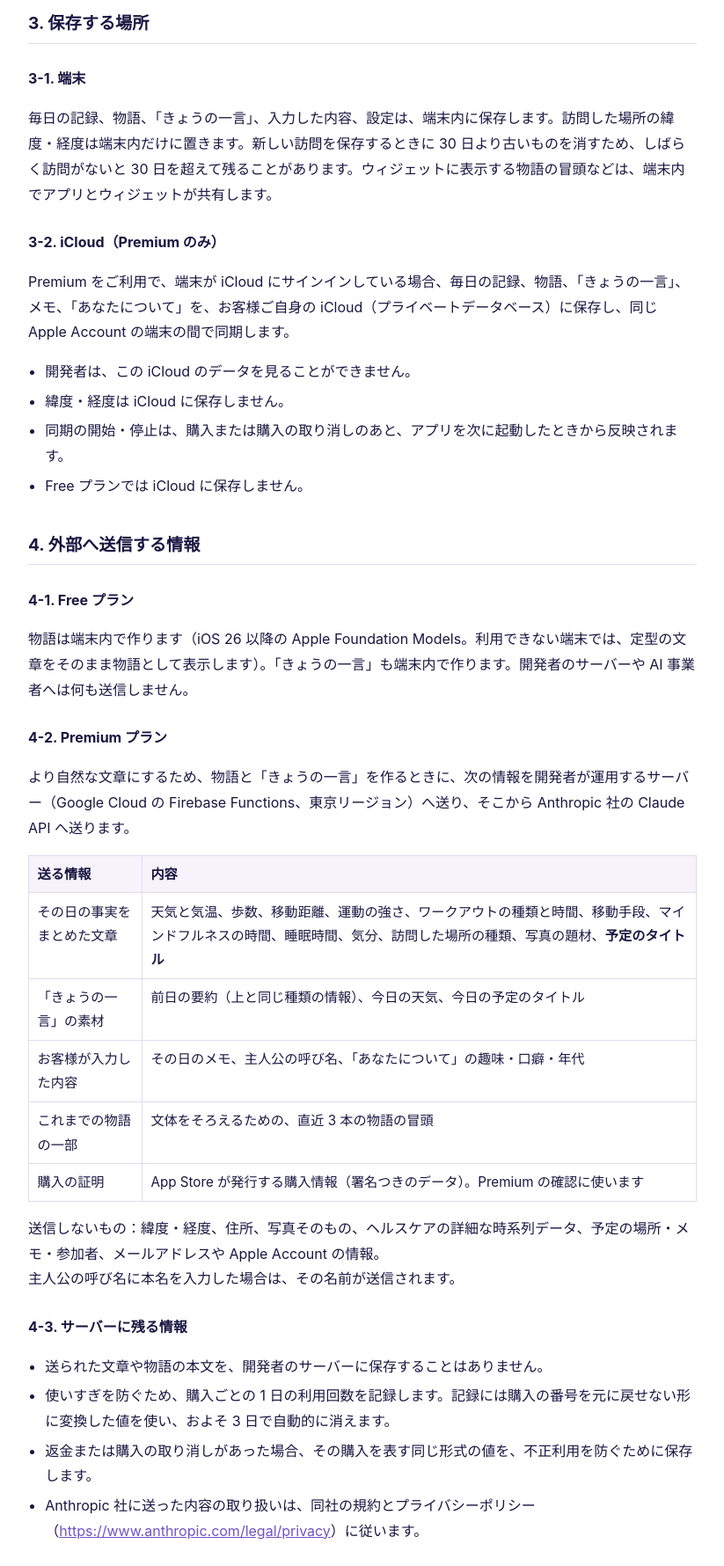
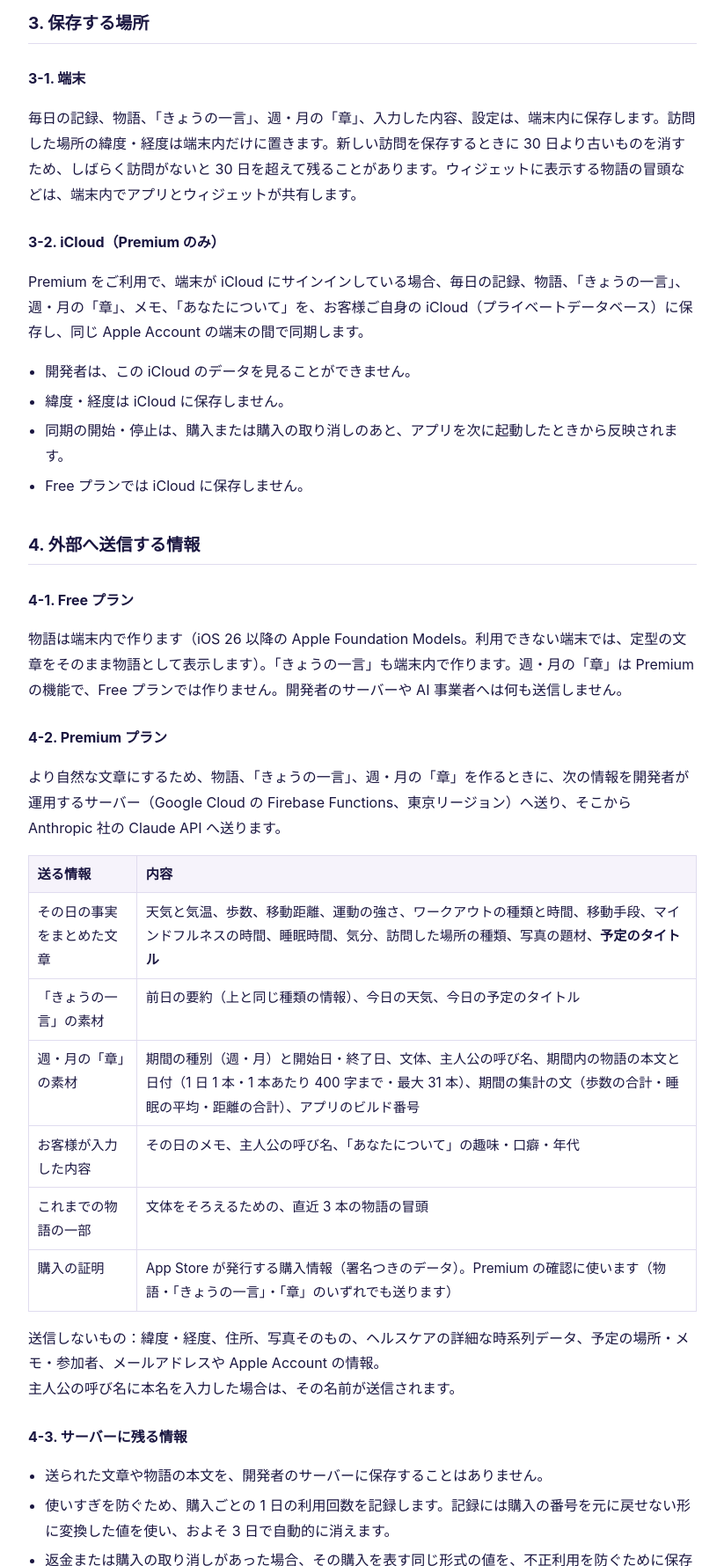
Before and after one commit to yosuke1114/katarive-legal, a plain HTML site: page privacy/index.html in a window 1280 px wide. Shown: the part 1020-2800 px from the top of the page at 88% size, without its empty margins (228-1051 px from the left). Drawn offline with Linux system fonts and the light colour scheme.

Commit message:
プライバシーポリシー：週・月の「章」の記述を追加
Premium の「章」で送る情報（期間・文体・呼び名・期間内の物語の本文と日付・集計の文・ビルド番号・購入の証明）、保存場所、削除の対象を追加する。
章を含む版のリリース時にマージする。

```diff
--- a/privacy/index.html
+++ b/privacy/index.html
@@ -46,7 +46,7 @@
   <p>Katarive（以下「本アプリ」）は、お客様のプライバシーを尊重し、個人情報の保護に努めています。本ポリシーは、本アプリが扱う情報の種類、保存場所、外部への送信、削除の方法について説明します。</p>
 
   <h2>2. 取得する情報</h2>
-  <p>お客様が許可した範囲で、次の情報を端末から読み取り、物語と「きょうの一言」を作るために使います。どの許可も任意で、iPhone の「設定」からいつでも変更できます。</p>
+  <p>お客様が許可した範囲で、次の情報を端末から読み取り、物語、「きょうの一言」、週・月の「章」を作るために使います。どの許可も任意で、iPhone の「設定」からいつでも変更できます。</p>
   <table>
     <thead>
       <tr><th>情報</th><th>取得方法</th></tr>
@@ -65,10 +65,10 @@
   <h2>3. 保存する場所</h2>
 
   <h3>3-1. 端末</h3>
-  <p>毎日の記録、物語、「きょうの一言」、入力した内容、設定は、端末内に保存します。訪問した場所の緯度・経度は端末内だけに置きます。新しい訪問を保存するときに 30 日より古いものを消すため、しばらく訪問がないと 30 日を超えて残ることがあります。ウィジェットに表示する物語の冒頭などは、端末内でアプリとウィジェットが共有します。</p>
+  <p>毎日の記録、物語、「きょうの一言」、週・月の「章」、入力した内容、設定は、端末内に保存します。訪問した場所の緯度・経度は端末内だけに置きます。新しい訪問を保存するときに 30 日より古いものを消すため、しばらく訪問がないと 30 日を超えて残ることがあります。ウィジェットに表示する物語の冒頭などは、端末内でアプリとウィジェットが共有します。</p>
 
   <h3>3-2. iCloud（Premium のみ）</h3>
-  <p>Premium をご利用で、端末が iCloud にサインインしている場合、毎日の記録、物語、「きょうの一言」、メモ、「あなたについて」を、お客様ご自身の iCloud（プライベートデータベース）に保存し、同じ Apple Account の端末の間で同期します。</p>
+  <p>Premium をご利用で、端末が iCloud にサインインしている場合、毎日の記録、物語、「きょうの一言」、週・月の「章」、メモ、「あなたについて」を、お客様ご自身の iCloud（プライベートデータベース）に保存し、同じ Apple Account の端末の間で同期します。</p>
   <ul>
     <li>開発者は、この iCloud のデータを見ることができません。</li>
     <li>緯度・経度は iCloud に保存しません。</li>
@@ -79,10 +79,10 @@
   <h2>4. 外部へ送信する情報</h2>
 
   <h3>4-1. Free プラン</h3>
-  <p>物語は端末内で作ります（iOS 26 以降の Apple Foundation Models。利用できない端末では、定型の文章をそのまま物語として表示します）。「きょうの一言」も端末内で作ります。開発者のサーバーや AI 事業者へは何も送信しません。</p>
+  <p>物語は端末内で作ります（iOS 26 以降の Apple Foundation Models。利用できない端末では、定型の文章をそのまま物語として表示します）。「きょうの一言」も端末内で作ります。週・月の「章」は Premium の機能で、Free プランでは作りません。開発者のサーバーや AI 事業者へは何も送信しません。</p>
 
   <h3>4-2. Premium プラン</h3>
-  <p>より自然な文章にするため、物語と「きょうの一言」を作るときに、次の情報を開発者が運用するサーバー（Google Cloud の Firebase Functions、東京リージョン）へ送り、そこから Anthropic 社の Claude API へ送ります。</p>
+  <p>より自然な文章にするため、物語、「きょうの一言」、週・月の「章」を作るときに、次の情報を開発者が運用するサーバー（Google Cloud の Firebase Functions、東京リージョン）へ送り、そこから Anthropic 社の Claude API へ送ります。</p>
   <table>
     <thead>
       <tr><th>送る情報</th><th>内容</th></tr>
@@ -90,9 +90,10 @@
     <tbody>
       <tr><td>その日の事実をまとめた文章</td><td>天気と気温、歩数、移動距離、運動の強さ、ワークアウトの種類と時間、移動手段、マインドフルネスの時間、睡眠時間、気分、訪問した場所の種類、写真の題材、<strong>予定のタイトル</strong></td></tr>
       <tr><td>「きょうの一言」の素材</td><td>前日の要約（上と同じ種類の情報）、今日の天気、今日の予定のタイトル</td></tr>
+      <tr><td>週・月の「章」の素材</td><td>期間の種別（週・月）と開始日・終了日、文体、主人公の呼び名、期間内の物語の本文と日付（1 日 1 本・1 本あたり 400 字まで・最大 31 本）、期間の集計の文（歩数の合計・睡眠の平均・距離の合計）、アプリのビルド番号</td></tr>
       <tr><td>お客様が入力した内容</td><td>その日のメモ、主人公の呼び名、「あなたについて」の趣味・口癖・年代</td></tr>
       <tr><td>これまでの物語の一部</td><td>文体をそろえるための、直近 3 本の物語の冒頭</td></tr>
-      <tr><td>購入の証明</td><td>App Store が発行する購入情報（署名つきのデータ）。Premium の確認に使います</td></tr>
+      <tr><td>購入の証明</td><td>App Store が発行する購入情報（署名つきのデータ）。Premium の確認に使います（物語・「きょうの一言」・「章」のいずれでも送ります）</td></tr>
     </tbody>
   </table>
   <p>送信しないもの：緯度・経度、住所、写真そのもの、ヘルスケアの詳細な時系列データ、予定の場所・メモ・参加者、メールアドレスや Apple Account の情報。<br>主人公の呼び名に本名を入力した場合は、その名前が送信されます。</p>
@@ -113,7 +114,7 @@
 
   <h2>5. 情報の使用目的</h2>
   <ul>
-    <li>物語、「きょうの一言」の作成</li>
+    <li>物語、「きょうの一言」、週・月の「章」の作成</li>
     <li>ウィジェットと通知への表示（通知に物語の最初の一文を表示するかどうかは設定で選べます）</li>
     <li>利用回数の制限と不正利用の防止</li>
   </ul>
@@ -129,6 +130,7 @@
     <li>サーバーの利用回数の記録は、個人を特定しない値で、およそ 3 日で自動的に消えます。返金に関する記録は不正利用を防ぐために保存します。</li>
     <li>ヘルスケア、写真、カレンダーの元のデータは、本アプリは読み取るだけで、変更も削除もしません。</li>
     <li>購入の記録は Apple が管理しており、本アプリからは削除できません。</li>
+    <li>週・月の「章」は、毎日の記録や物語と同じ場所（端末内と、Premium の iCloud）に保存され、同じ方法（アプリの削除、またはアプリ内の「すべてのデータを削除」）で削除されます。章の作成の回数の記録も、物語と同じ形式で、およそ 3 日で自動的に消えます。</li>
   </ul>
 
   <h2>8. 子どものプライバシー</h2>
```
